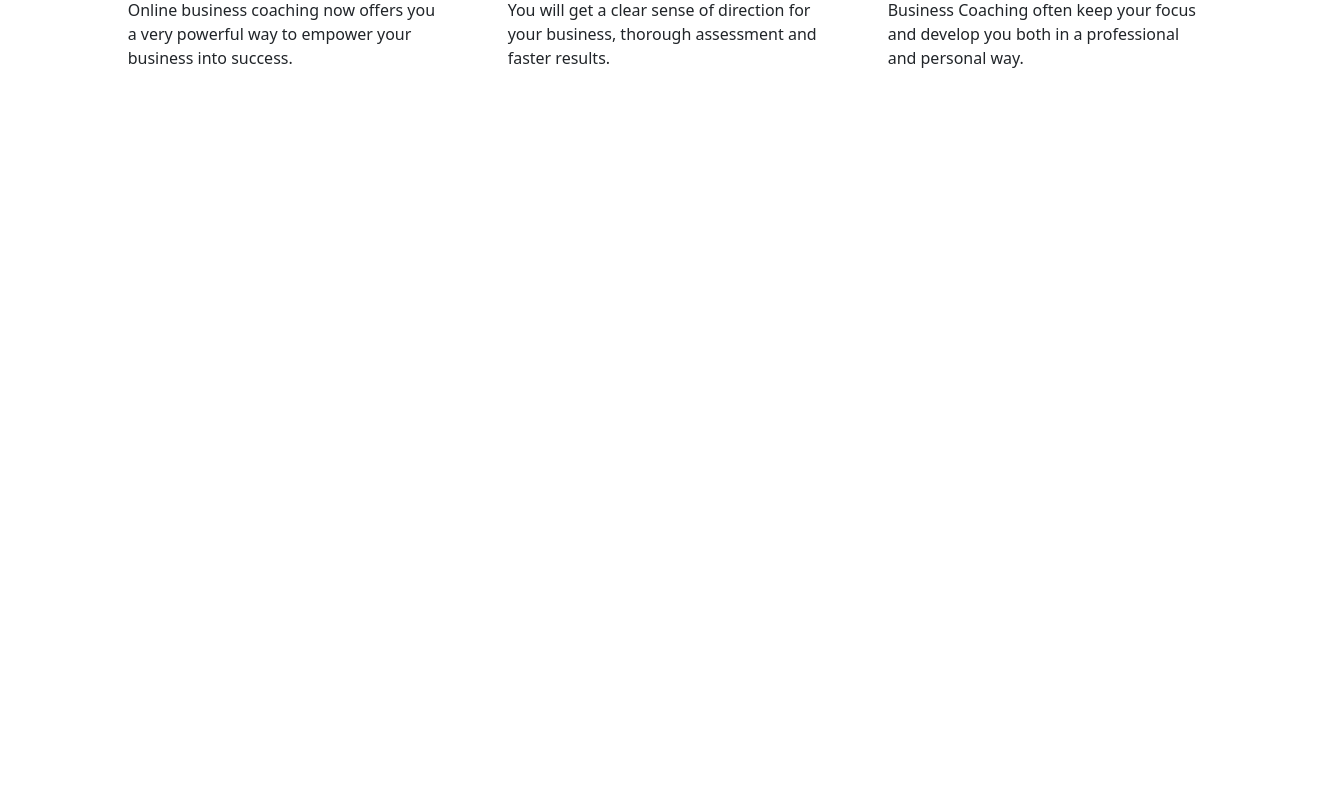
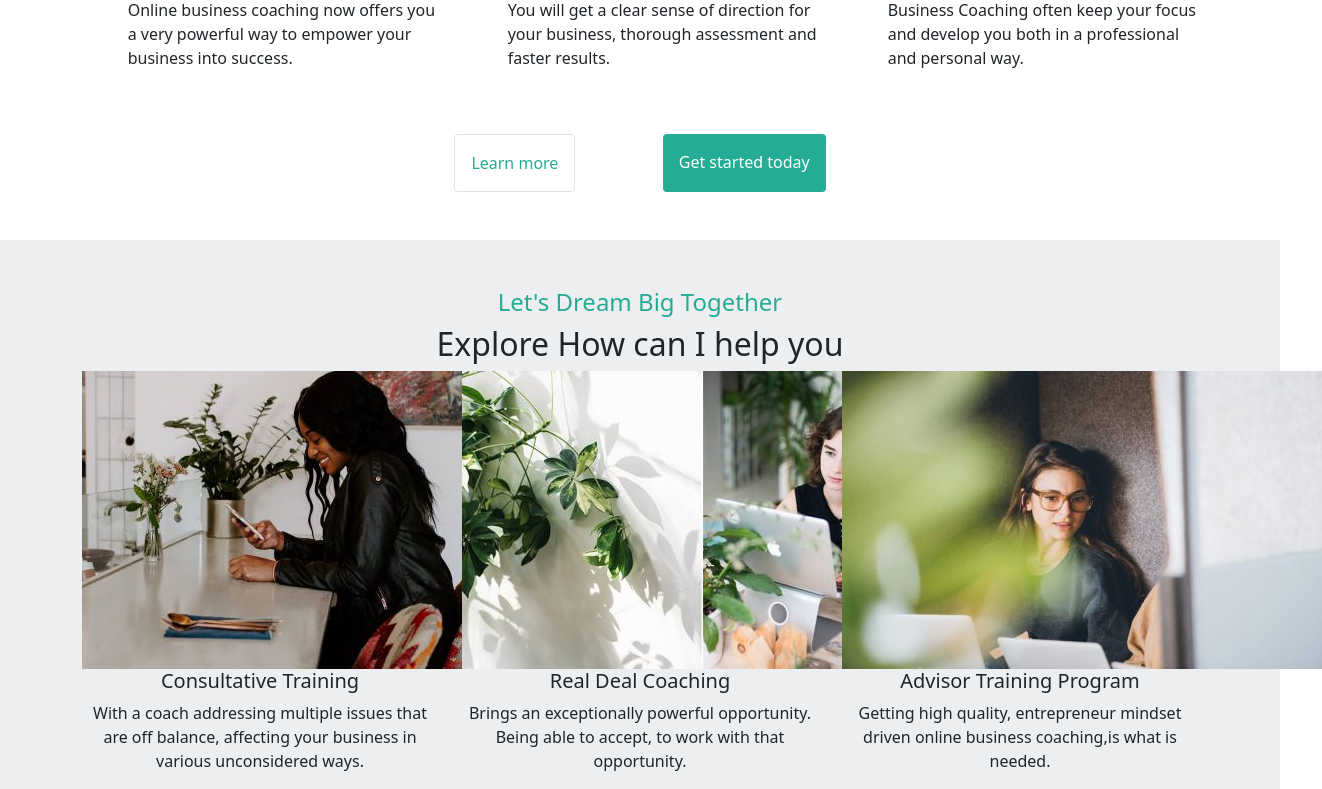
Before and after one commit to Forklein/proj-html-vuejs, a Vue app: page / in a window 1280 px wide. Shown: the part 1292-2081 px from the top of the page, 1322 px wide, since content can reach past the window. Before the commit the page ends 1378 px from the top, so only its background shows below. Built offline with nearby package versions, Linux system fonts and the light colour scheme.

Commit message:
Set new component for explore section

```diff
--- /dev/null
+++ b/src/assets/data/dataExplore.js
@@ -0,0 +1,20 @@
+export default [
+    {
+        title: "Consultative Training",
+        description:
+            "With a coach addressing multiple issues that are off balance, affecting your business in various unconsidered ways.",
+        image: "01"
+    },
+    {
+        title: "Real Deal Coaching",
+        description:
+            "Brings an exceptionally powerful opportunity. Being able to accept, to work with that opportunity.",
+        image: "02"
+    },
+    {
+        title: "Advisor Training Program",
+        description:
+            "Getting high quality, entrepreneur mindset driven online business coaching,is what is needed.",
+        image: "03"
+    }
+]
--- /dev/null
+++ b/src/components/ExploreCard.vue
@@ -0,0 +1,22 @@
+<template>
+  <div>
+    <img :src="getImg(data.image)" :alt="data.image" />
+    <h5>{{ data.title }}</h5>
+    <p>{{ data.description }}</p>
+  </div>
+</template>
+
+<script>
+export default {
+  name: "ExploreCard",
+  props: ["data"],
+  methods: {
+    getImg(image) {
+      return require(`@/assets/images/home-business-service-slide-${image}-480x298.jpg`);
+    },
+  },
+};
+</script>
+
+<style scoped lang="scss">
+</style>
--- a/src/components/Main.vue
+++ b/src/components/Main.vue
@@ -1,5 +1,5 @@
 <template>
-  <main>
+  <main class="text-center">
     <section class="jumbotron">
       <div class="container">
         <div class="row">
@@ -15,7 +15,7 @@
                 Whole-Life Business Coaching for committed <br />
                 entrepreneurs
               </h5>
-              <div class="button w-50 text-center px-3 py-3 rounded">
+              <div class="button w-50 px-3 py-3 rounded">
                 <p class="m-0">Get started today</p>
               </div>
             </div>
@@ -27,7 +27,7 @@
                 alt=""
               />
             </div>
-            <div class="icons bg-white d-flex flex-column text-center rounded">
+            <div class="icons bg-white d-flex flex-column rounded">
               <i class="fas fa-ruler p-2"></i>
               <i class="far fa-life-ring p-2"></i>
               <i class="far fa-sticky-note p-2"></i>
@@ -39,7 +39,7 @@
     </section>
     <section class="leading-edge mt-5">
       <div class="container">
-        <div class="row text-center">
+        <div class="row">
           <h4 class="p-3">Let's Dream Big Together</h4>
           <h2 class="p-3 fw-bold">
             We Are pioneers of the digital approach, using leading-edge <br />
@@ -52,6 +52,25 @@
             <LeadingCard :data="data" />
           </div>
         </div>
+        <div class="row mt-5">
+          <div class="col-6 mx-auto d-flex justify-content-evenly">
+            <p class="m-0 p-3 first border rounded">Learn more</p>
+            <p class="m-0 p-3 second rounded">Get started today</p>
+          </div>
+        </div>
+      </div>
+    </section>
+    <section class="explore mt-5">
+      <div class="container">
+        <div class="row pt-5">
+          <h4>Let's Dream Big Together</h4>
+          <h2>Explore How can I help you</h2>
+        </div>
+        <div class="row">
+          <div v-for="(data, index) in dataExplore" :key="index" class="col-4">
+            <ExploreCard :data="data" />
+          </div>
+        </div>
       </div>
     </section>
   </main>
@@ -60,17 +79,22 @@
 <script>
 //# Data
 import dataLeading from "@/assets/data/dataLeading.js";
+import dataExplore from "@/assets/data/dataExplore.js";
+
 //# Components
 import LeadingCard from "@/components/LeadingCard.vue";
+import ExploreCard from "@/components/ExploreCard.vue";
 
 export default {
   name: "Main",
   components: {
     LeadingCard,
+    ExploreCard,
   },
   data() {
     return {
       dataLeading,
+      dataExplore,
     };
   },
 };
@@ -106,6 +130,21 @@ main {
     h4 {
       color: $color-jungle-green;
     }
+    p {
+      &.first {
+        color: $color-jungle-green;
+      }
+      &.second {
+        background-color: $color-jungle-green;
+        color: $color-white;
+      }
+    }
+  }
+  .explore {
+    background-color: $color-porcelain;
+    h4 {
+      color: $color-jungle-green;
+    }
   }
 }
 </style>
```
